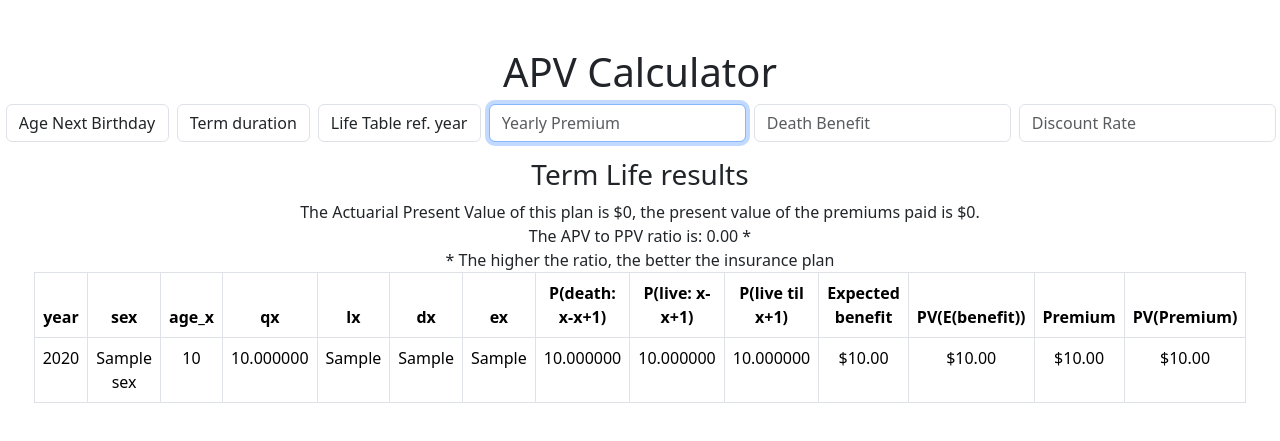
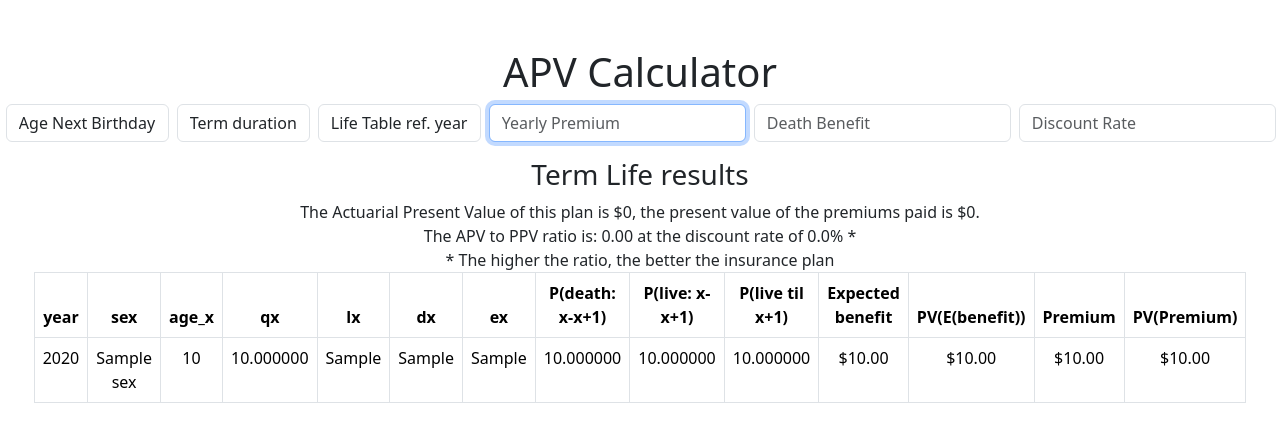
Before and after one commit to herphay/APV-Calculator, a Flask app: template templates/apv.html in a window 1280 px wide; the page is wider, and only the part inside the window is pictured. Shown: the part 76-517 px from the top of that part. Run offline with Flask 3, Linux system fonts and the light colour scheme; the template is opened without the code that fills it: most values are stand-ins (such as "Sample title", 1, 10 or a date in 2020).

Commit message:
Added display of discount rate

```diff
--- a/templates/apv.html
+++ b/templates/apv.html
@@ -48,7 +48,8 @@
             the present value of the premiums paid is {{ '$' + '%.f' % val.ppv }}.
         </div>
         <div>
-            The APV to PPV ratio is: {{ '%.2f' % (val.apv / val.ppv) }} *
+            The APV to PPV ratio is: {{ '%.2f' % (val.apv / val.ppv) }}
+            at the discount rate of {{ '%.1f' % ((request.form.get('discount') | float) * 100) }}% *
         </div>
         <div>
             * The higher the ratio, the better the insurance plan
```
